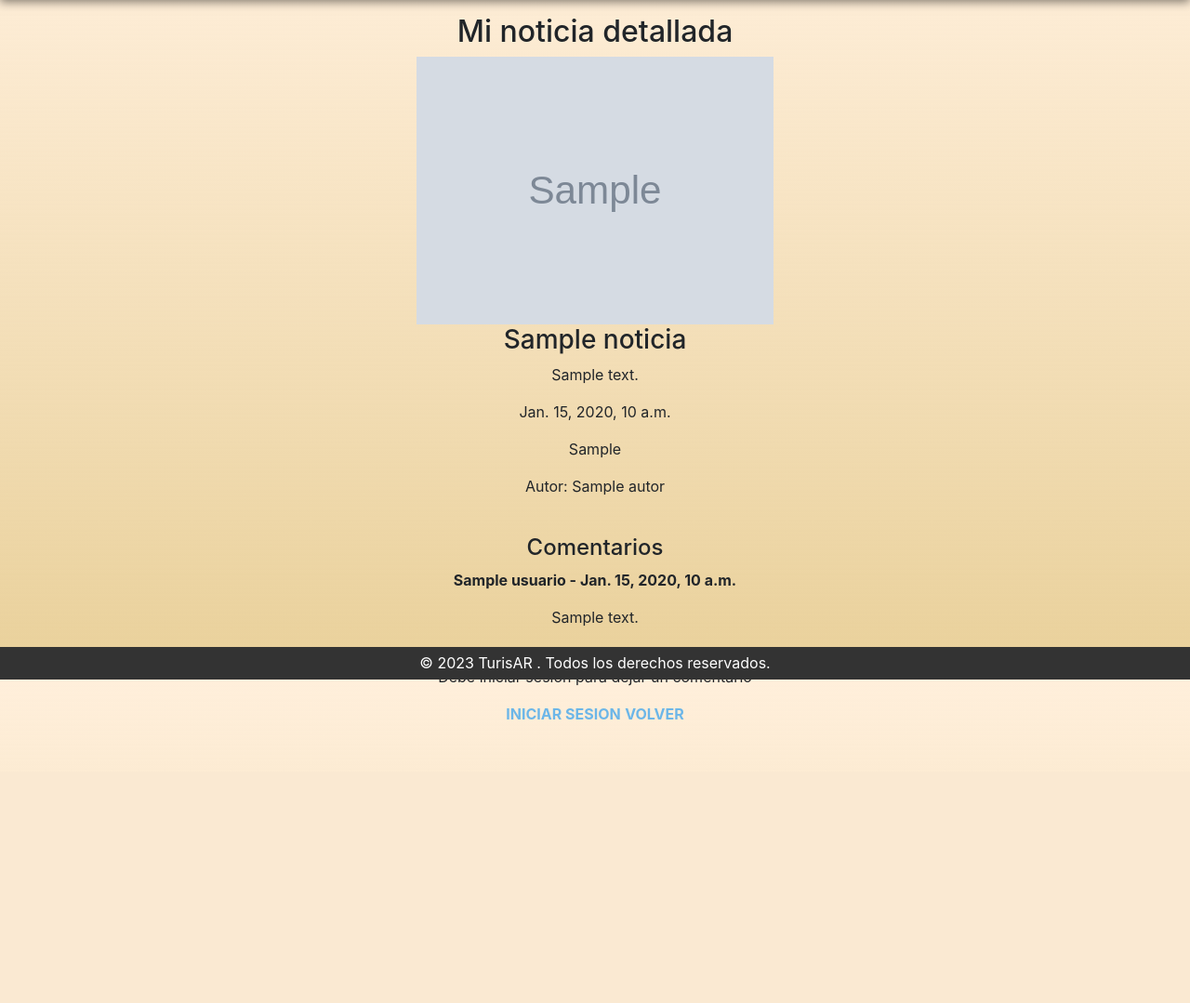
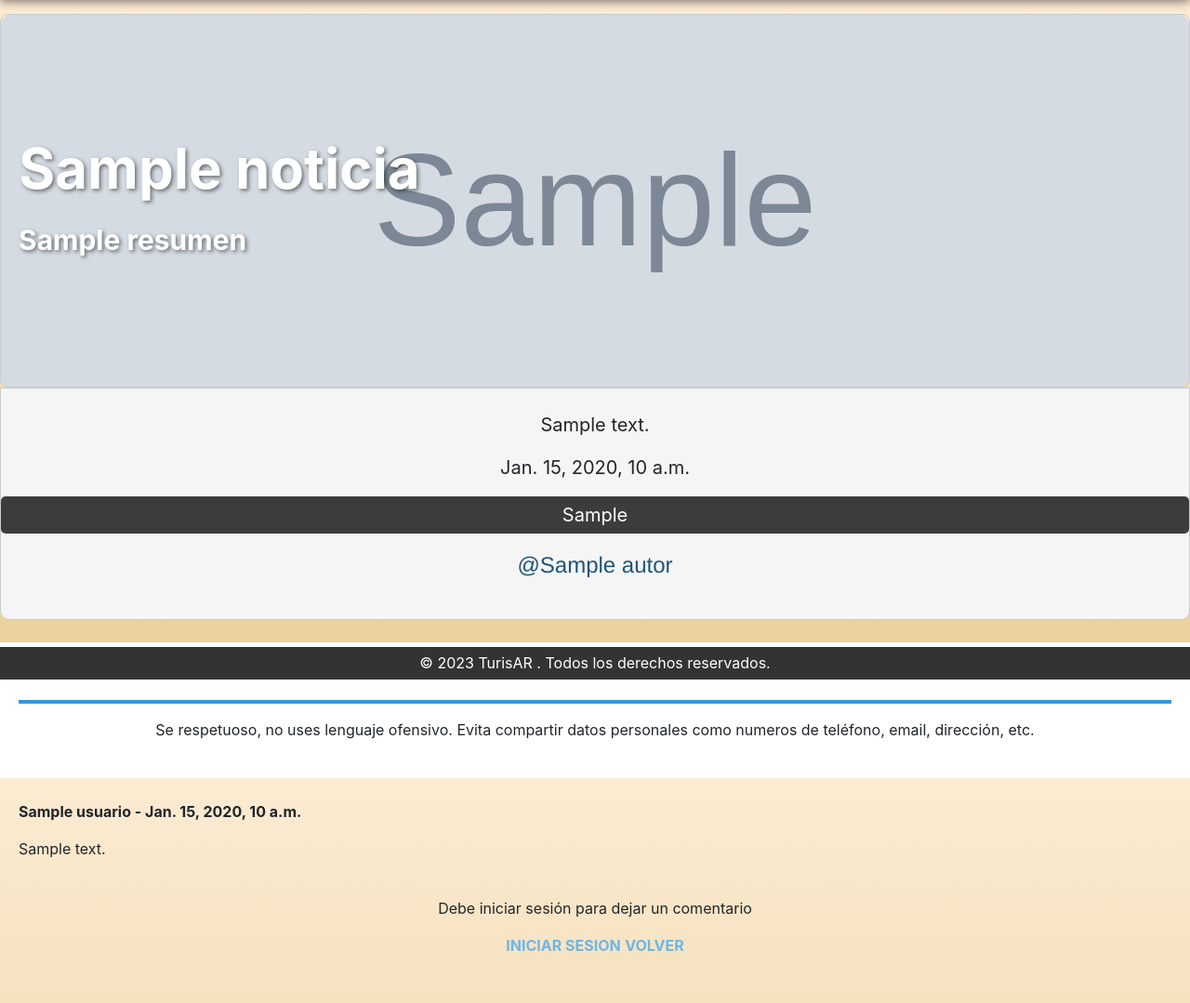
Before and after one commit to Purplesoulx/BlogdeViajesgrupo3, a Django app: template proyecto-main/blog/templates/noticias/detalle.html in a window 1280 px wide. Shown: the part 69-1148 px from the top of the page at 93% size. Before the commit the page ends 843 px from the top, so only its background shows below. Run offline with Django 4.2, Linux system fonts and the light colour scheme; the template is opened without the code that fills it: most values are stand-ins (such as "Sample title", 1, 10 or a date in 2020); grey boxes marked "Sample" are stand-in pictures.

Commit message:
Se restilizo el template del detalle de la publicacion, se agrego el usuraio piblicador al pie en destinos, se modifico el css para refinar detalles de bordes redondeados, se trabajo en orden-z de los elementos para evitar problemas de visualizacion

```diff
--- a/proyecto-main/blog/blog/settings/local.py
+++ b/proyecto-main/blog/blog/settings/local.py
@@ -1,8 +1,8 @@
 from .base import *
 # SECURITY WARNING: don't run with debug turned on in production!
-'''DEBUG = True
+DEBUG = True
 
-ALLOWED_HOSTS = []'''
+ALLOWED_HOSTS = []
 
 # Database
 # https://docs.djangoproject.com/en/4.2/ref/settings/#databases
--- a/proyecto-main/blog/manage.py
+++ b/proyecto-main/blog/manage.py
@@ -6,7 +6,7 @@
 
 def main():
     """Run administrative tasks."""
-    os.environ.setdefault('DJANGO_SETTINGS_MODULE', 'blog.settings.prod')
+    os.environ.setdefault('DJANGO_SETTINGS_MODULE', 'blog.settings.local')
     try:
         from django.core.management import execute_from_command_line
     except ImportError as exc:
--- a/proyecto-main/blog/static/css/main.css
+++ b/proyecto-main/blog/static/css/main.css
@@ -44,7 +44,7 @@
     position: fixed; /* Barra de navegación fija */
     top: 0; /* Fijar en la parte superior */
     width: 100%; /* Ocupar todo el ancho */
-
+    z-index: 9999999;
 }
 
 .user-image-mini{
@@ -111,6 +111,12 @@
         border-radius: 10px;
       }
 
+        /** Efecto  over**/
+        /*.tarjeta-destino:hover {
+            box-shadow: 0 0 10px rgba(0, 0, 0, 0.5); /* Añadimos una sombra en el hover */
+        /*}*/
+
+
       .tarjeta-destino img {
         width: 100%; /* La imagen ocupa el 100% del ancho de la tarjeta */
         height: 150px; /* Altura de la imagen */
@@ -135,12 +141,29 @@
         padding-right: 10px;
         padding-top: 5px;
         padding-bottom: 5px;
-        border-radius: 5px;
+        border-top-left-radius: 10px;
+        border-top-right-radius: 10px;
       }
 
+      .etiqueta-flotante-pie {
+        /*position: absolute;*/
+        top: 10px; /* Distancia desde la parte superior de la tarjeta */
+        left: 10px; /* Distancia desde la izquierda de la tarjeta */
+        background-color: #1e557b;
+        color: #fff;
+        padding-left: 10px;
+        padding-right: 10px;
+        padding-top: 5px;
+        padding-bottom: 5px;
+        border-bottom-left-radius: 10px;
+        border-bottom-right-radius: 10px;
+        /*text-align: left;*/
+      }
 
       /*** ADD NOTICIA ****/
-    /*Tarjetas home
+
+/*** HOME /**/
+  /*Tarjetas home
     /* Estilos para las tarjetas y su contenedor */
     .tarjetas-home {
       display: flex;
@@ -170,3 +193,79 @@
       background-color: white;
       text-align: left;
     }
+
+/*** DETALLE PUBLICACION ***/
+    /* TITULO IMAGEN */
+        .imagen-titulo-detalle {
+          /*position: relative;*/
+          border: 1px solid #ccc;
+          border-radius: 8px;
+          overflow: hidden;
+          width: 100%; /* Ancho de la tarjeta */
+        }
+
+        .imagen-titulo-detalle img {
+          width: 100%; /* La imagen ocupa el 100% del ancho de la tarjeta */
+          height: 400px; /* Altura de la imagen */
+          object-fit: cover; /* Ajusta la imagen para llenar la caja sin distorsionar */
+          border-top-left-radius: 10px;
+          border-top-right-radius: 10px;
+        }
+
+            /* Estilos para la etiqueta flotante */
+            .imagen-titulo-detalle .titulo-flotante-detalle {
+              z-index: 1;
+              position: absolute;
+              top: 200px; /* Distancia desde la parte superior de la tarjeta */
+              left: 10px; /* Distancia desde la izquierda de la tarjeta */
+              /*background-color: rgb(60, 60, 60);*/
+              color: #fff;
+              padding-left: 10px;
+              padding-right: 10px;
+              padding-top: 5px;
+              padding-bottom: 5px;
+              font-weight: bolder;
+              font-size: 60px;
+              text-shadow: 2px 2px 4px rgba(0, 0, 0, 0.5);
+            }
+
+            .imagen-titulo-detalle .resumen-flotante-detalle {
+              z-index: 2;
+              position: absolute;
+              top: 300px; /* Distancia desde la parte superior de la tarjeta */
+              left: 10px; /* Distancia desde la izquierda de la tarjeta */
+              /*background-color: rgb(60, 60, 60);*/
+              color: #fff;
+              padding-left: 10px;
+              padding-right: 10px;
+              padding-top: 5px;
+              padding-bottom: 5px;
+              font-weight: bolder;
+              font-size: 30px;
+              text-align: left;
+              text-shadow: 2px 2px 4px rgba(0, 0, 0, 0.5);
+            }
+
+            .contenido-detalle {
+              /*position: relative;*/
+              border: 1px solid #ccc;
+              border-bottom-left-radius: 10px;
+              border-bottom-right-radius: 10px;
+              overflow: hidden;
+              width: 100%; /* Ancho de la tarjeta */
+              background-color: whitesmoke;
+            }
+
+            .contenido-detalle p{
+              /*position: relative;*/
+              padding-left: 20px;
+              padding-right: 20px;
+              border-bottom-left-radius: 10px;
+              border-bottom-right-radius: 10px;
+              overflow: hidden;
+              width: 100%; /* Ancho de la tarjeta */
+              background-color: whitesmoke;
+              font-size: 20px;
+            }
+
+  /*DETALLE*/
--- a/proyecto-main/blog/templates/noticias/detalle.html
+++ b/proyecto-main/blog/templates/noticias/detalle.html
@@ -2,14 +2,25 @@
 {% load static %}
 {% block titulo %}Noticias{% endblock titulo %}
 {% block contenido %}
-    <h2>Mi noticia detallada</h2>
-    <div class="noti">
-        <img src="{{noticias.imagenes.url}}" width="30%">
-        <h3>{{noticias.titulo}}</h3>
+
+    <div class="imagen-titulo-detalle">
+        <img src="{{noticias.imagenes.url}}" width="30%" alt="Imagen oscurecida">
+        <div class="titulo-flotante-detalle">
+            {{noticias.titulo}}
+        </div>
+        <div class="resumen-flotante-detalle">
+            {{noticias.resumen}}
+        </div>
+    </div>
+
+    <div class="contenido-detalle">
+        <br>
         <p>{{noticias.contenido}}</p>
         <p>{{noticias.fecha_publicacion}}</p>
-        <p>{{noticias.categoria_noticia}}</p>
-        <p>Autor: {{noticias.autor}}</p>
+        <p style=" background-color: rgb(60, 60, 60); color: #fff; padding-left: 10px; padding-right: 10px; padding-top: 5px; padding-bottom: 5px; border-radius: 5px;"
+            >{{noticias.categoria_noticia}}
+        </p>
+        <p style="color: #1e557b; font-family: 'Franklin Gothic Medium', 'Arial Narrow', Arial, sans-serif; font-size: 24px;">@{{noticias.autor}}</p>
         {% if user.is_authenticated and noticia.autor == user or user.is_staff %}
         <a href="{% url 'noticias:edit_noticia' pk=noticias.pk %}">Editar</a>
             <form method="POST" action="{% url 'noticias:detalle' pk=noticias.pk %}">
@@ -17,9 +28,27 @@
                 <button type="submit" name="delete_noticia">BORRAR</button>
             </form>
         {% endif %}
+
+        <br>
     </div>
+
+    <br>
+
+    <div style="background-color: white;">
+        <div style="display: flex; padding-left: 20px; position: static;">
+            <h2>Comentarios</h2>
+
+        </div>
+
+        <hr style="border: 2px solid #3498db; margin-left: 20px; margin-right: 20px;">
+
+        <!--- Manifiesto de la pagina --->
+            <p> Se respetuoso, no uses lenguaje ofensivo. Evita compartir datos personales como numeros de teléfono, email, dirección, etc.</p>
+            <br>
+            <!--- <img src="{% static 'img/Fondo1.jpg' %}" class="Banner"> --->
+     </div>
         <br>
-        <h4>Comentarios</h4>
+     <div style="text-align: left; padding-left: 20px;">
         {% for comentario in comentarios %}
             <p><strong>{{comentario.usuario}} - {{comentario.fecha_creacion}}</strong></p>
             <p>{{comentario.contenido}}</p>
@@ -32,6 +61,7 @@
             </form>
         <br>
         {% endfor %}
+    </div>
         {% if user.is_authenticated %}
             <h4>Añadir comentarios</h4>
             <form method="post" action="{% url 'noticias:add_comentario' noticias.pk %}">
@@ -44,4 +74,5 @@
             <a href="{% url 'login' %}">INICIAR SESION</a>
         {% endif %}
         <a href="{% url 'noticias:listar' %}">VOLVER</a>
+
 {% endblock contenido %}
--- a/proyecto-main/blog/templates/noticias/listar.html
+++ b/proyecto-main/blog/templates/noticias/listar.html
@@ -61,6 +61,9 @@
                         <h3><a href="{% url 'noticias:detalle' noticia.pk %}">{{noticia.titulo}}</a></h3>
                         <p>{{noticia.resumen}}</p>
                     </div>
+                    <div class="etiqueta-flotante-pie">
+                        @{{noticia.autor}} - {{noticia.fecha_publicacion}}
+                    </div>
                 </div>
             {% endfor %}
 
```
Also changed, not shown: proyecto-main/blog/templates/home.html (+12 -2 lines), proyecto-main/blog/static/img/Fondo1.jpg (added).
